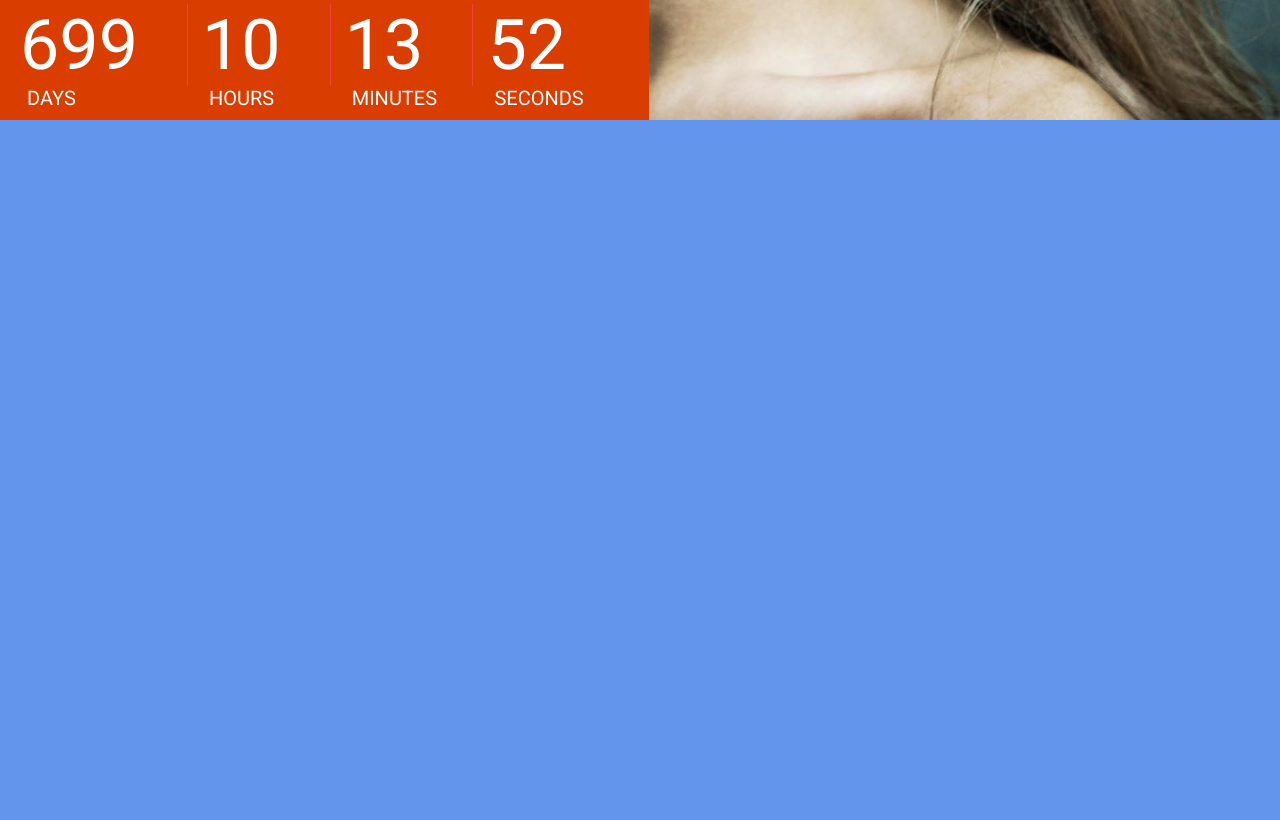
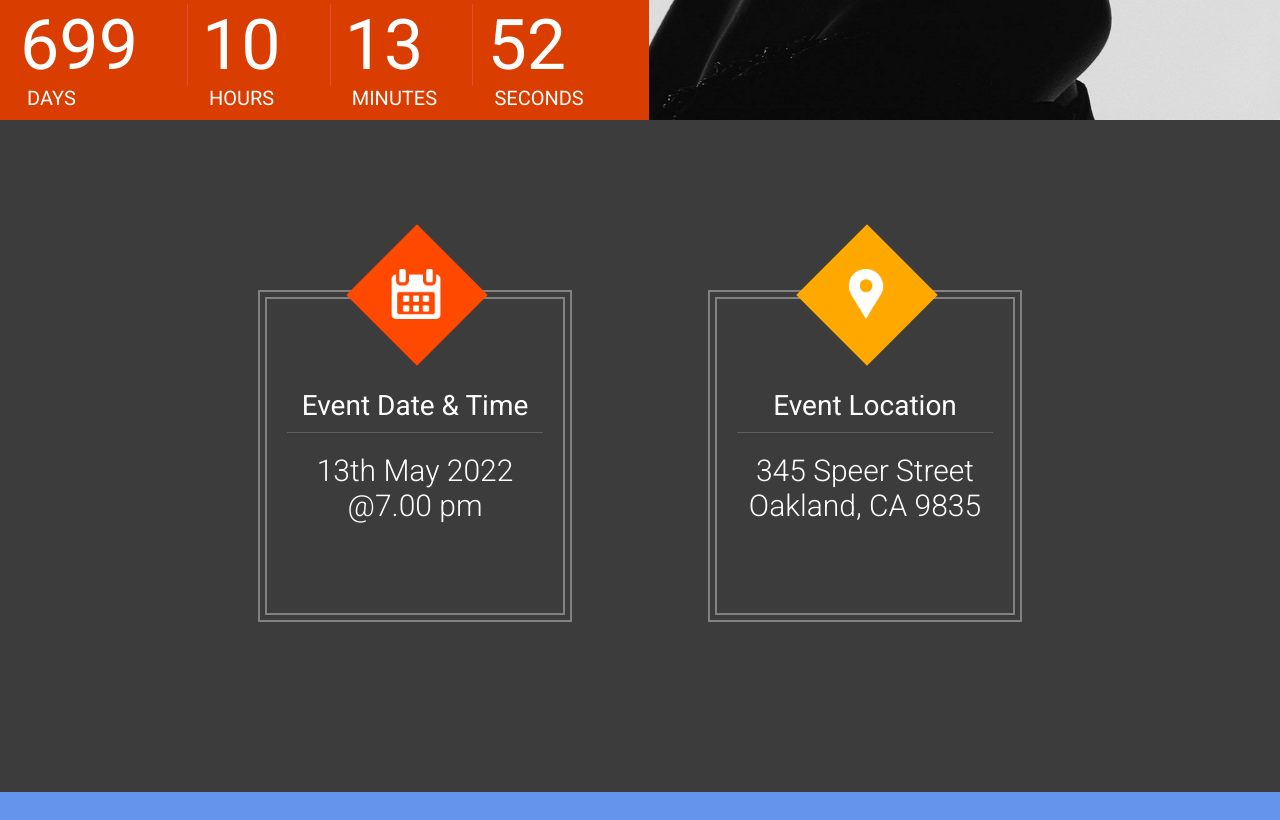
Before and after one commit to anna4j/Covid19, a React (Create React App) app: page / in a window 1280 px wide. Shown: the part 680-1500 px from the top of the page. Built offline with nearby package versions, Linux system fonts and the light colour scheme.

Commit message:
venue info added

```diff
--- a/src/App.js
+++ b/src/App.js
@@ -5,6 +5,7 @@
 
 import Header from './components/header_footer/Header';
 import Featured from './components/featured';
+import VenueNfo from './components/venue NFO'
 
 class App extends Component {
   render() {
@@ -15,6 +16,8 @@
         <Element name="featured">
           <Featured />
         </Element>
+        <VenueNfo />
+
 
 
       </div>
--- /dev/null
+++ b/src/components/venue NFO/index.js
@@ -0,0 +1,64 @@
+import React from 'react';
+import Zoom from 'react-reveal/Zoom';
+
+import icon_calendar from '../../resources/images/icons/calendar.png';
+import icon_location from '../../resources/images/icons/location.png';
+
+const VenueNfo = () => {
+    return (
+        <div className="bck_black">
+            <div className="center_wrapper">
+                <div className="vn_wrapper">
+
+                    <Zoom duration={500}>
+                        <div className="vn_item">
+                            <div className="vn_outer">
+                                <div className="vn_inner">
+                                    <div className="vn_icon_square bck_red"></div>
+                                    <div
+                                        className="vn_icon"
+                                        style={{
+                                            background: `url(${icon_calendar})`
+                                        }}
+                                    ></div>
+                                    <div className="vn_title">
+                                        Event Date & Time
+                                    </div>
+                                    <div className="vn_desc">
+                                        13th May 2022 @7.00 pm
+                                    </div>
+                                </div>
+                            </div>
+                        </div>
+
+                    </Zoom>
+
+                    <Zoom duration={500} delay={500}>
+                        <div className="vn_item">
+                            <div className="vn_outer">
+                                <div className="vn_inner">
+                                    <div className="vn_icon_square bck_yellow"></div>
+                                    <div
+                                        className="vn_icon"
+                                        style={{
+                                            background: `url(${icon_location})`
+                                        }}
+                                    ></div>
+                                    <div className="vn_title">
+                                        Event Location
+                                    </div>
+                                    <div className="vn_desc">
+                                        345 Speer Street Oakland, CA 9835
+                                    </div>
+                                </div>
+                            </div>
+                        </div>
+                    </Zoom>
+
+                </div>
+            </div>
+        </div>
+    );
+};
+
+export default VenueNfo;
```
Also changed, not shown: src/resources/images/slide_two.jpg.
